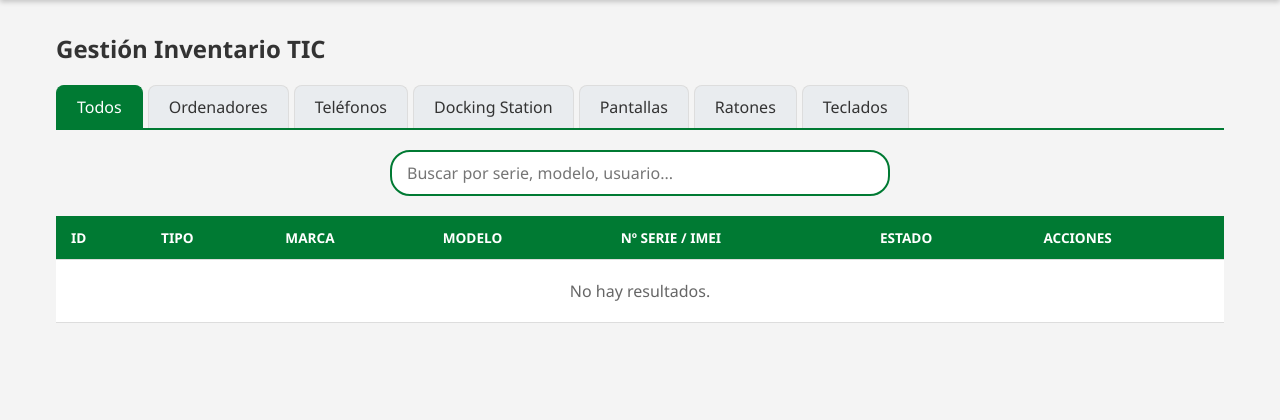
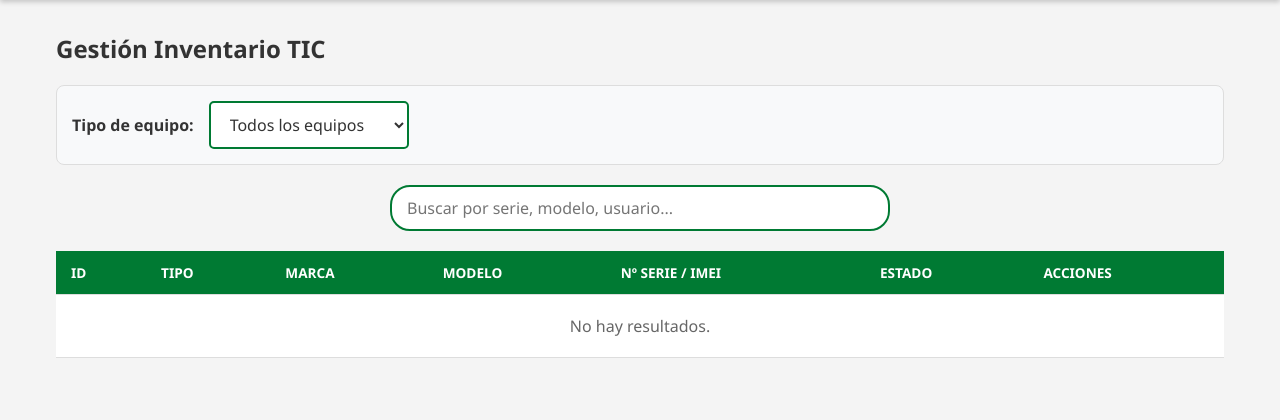
Before and after one commit to robert02ssj/Inventariado-CJALFP, a Spring Boot app: page /equipos in a window 1280 px wide. Shown: the part 65-485 px from the top of the page. Run offline with Spring Boot 4, Linux system fonts and the light colour scheme; data that the repository does not hold is empty; some of the project's set-up classes (security, data sources, template engines, error pages and the like) are left out, and stand-ins take their place; some libraries are stand-ins or nearby versions.

Commit message:
Replace tabs with dropdown selector for equipment filtering
Co-authored-by: robert02ssj <181936910+robert02ssj@users.noreply.github.com>

```diff
--- a/inventario/src/main/resources/static/css/styles.css
+++ b/inventario/src/main/resources/static/css/styles.css
@@ -315,3 +315,46 @@ footer strong {
     text-decoration: none;
     border-radius: 4px;
 }
+
+/* --- FILTER DROPDOWN (Replacement for tabs) --- */
+.filter-container {
+    display: flex;
+    align-items: center;
+    gap: 15px;
+    margin-bottom: 20px;
+    padding: 15px;
+    background-color: #f8f9fa;
+    border-radius: 8px;
+    border: 1px solid #ddd;
+}
+
+.filter-label {
+    font-weight: 600;
+    color: #333;
+    font-size: 1rem;
+    white-space: nowrap;
+}
+
+.filter-select {
+    padding: 10px 15px;
+    border: 2px solid #007a33;
+    border-radius: 5px;
+    font-size: 1rem;
+    background-color: white;
+    color: #333;
+    cursor: pointer;
+    transition: all 0.3s ease;
+    min-width: 200px;
+    font-weight: 500;
+}
+
+.filter-select:hover {
+    background-color: #f8f9fa;
+    border-color: #005f28;
+}
+
+.filter-select:focus {
+    outline: none;
+    border-color: #005f28;
+    box-shadow: 0 0 0 3px rgba(0, 122, 51, 0.2);
+}
--- a/inventario/src/main/resources/templates/equipos/lista.html
+++ b/inventario/src/main/resources/templates/equipos/lista.html
@@ -17,14 +17,17 @@
             </div>
         </div>
 
-        <div class="tabs-container">
-            <a href="/equipos" class="tab-btn" th:classappend="${tipoActivo == null} ? 'active'">Todos</a>
-            <a href="/equipos?tipo=1" class="tab-btn" th:classappend="${tipoActivo == 1} ? 'active'">Ordenadores</a>
-            <a href="/equipos?tipo=2" class="tab-btn" th:classappend="${tipoActivo == 2} ? 'active'">Teléfonos</a>
-            <a href="/equipos?tipo=6" class="tab-btn" th:classappend="${tipoActivo == 6} ? 'active'">Docking Station</a>
-            <a href="/equipos?tipo=3" class="tab-btn" th:classappend="${tipoActivo == 3} ? 'active'">Pantallas</a>
-            <a href="/equipos?tipo=4" class="tab-btn" th:classappend="${tipoActivo == 4} ? 'active'">Ratones</a>
-            <a href="/equipos?tipo=5" class="tab-btn" th:classappend="${tipoActivo == 5} ? 'active'">Teclados</a>
+        <div class="filter-container">
+            <label for="tipoEquipo" class="filter-label">Tipo de equipo:</label>
+            <select id="tipoEquipo" class="filter-select" onchange="window.location.href='/equipos?tipo=' + (this.value === '' ? '' : this.value)">
+                <option value="" th:selected="${tipoActivo == null}">Todos los equipos</option>
+                <option value="1" th:selected="${tipoActivo == 1}">Ordenadores</option>
+                <option value="2" th:selected="${tipoActivo == 2}">Teléfonos</option>
+                <option value="6" th:selected="${tipoActivo == 6}">Docking Station</option>
+                <option value="3" th:selected="${tipoActivo == 3}">Pantallas</option>
+                <option value="4" th:selected="${tipoActivo == 4}">Ratones</option>
+                <option value="5" th:selected="${tipoActivo == 5}">Teclados</option>
+            </select>
         </div>
 
         <form action="/equipos" method="get" class="search-container">
```
